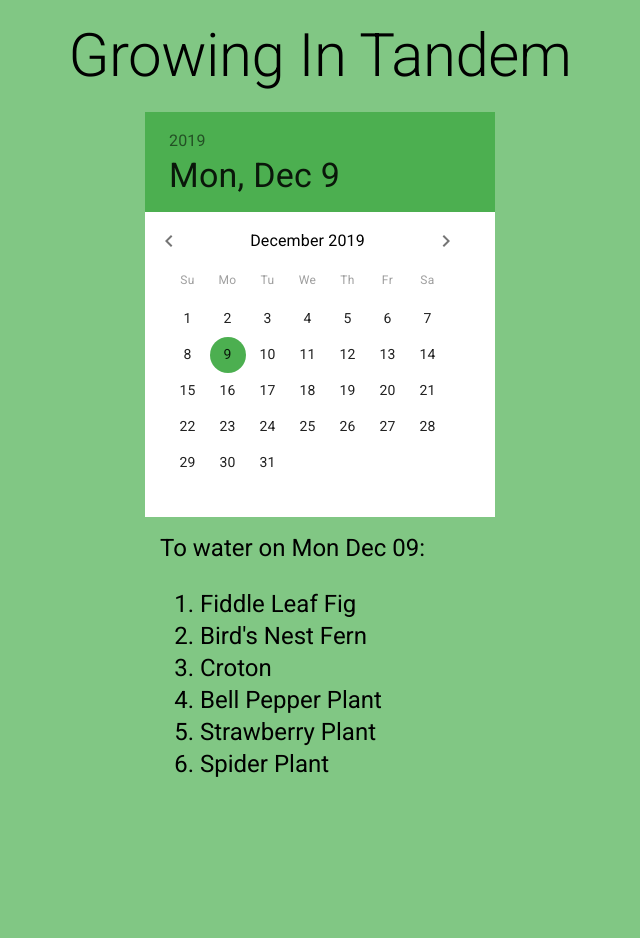
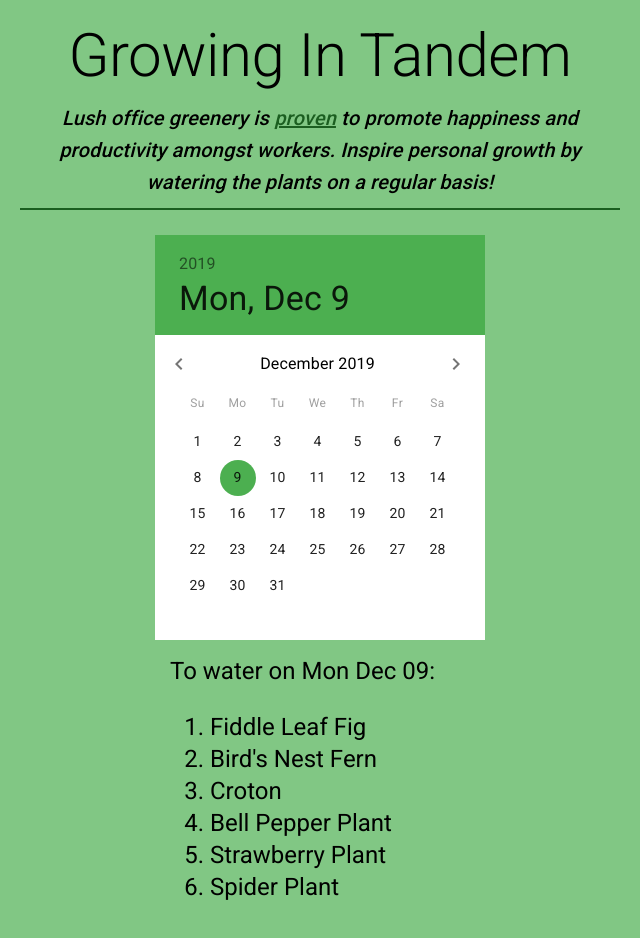
Before and after one commit to nickharrisdev/growing-in-tandem, a React (Create React App) app: page / in a window 1280 px wide. Shown: the top 938 px of the page, without its empty margins (320-960 px from the left). Before the commit the page ends 859 px from the top, so only its background shows below. Built offline with nearby package versions, Linux system fonts and the light colour scheme.

Commit message:
Tightening up styling

```diff
--- a/src/App.css
+++ b/src/App.css
@@ -11,8 +11,14 @@ body {
   margin: 20px 40px;
 }
 
-.title {
+.heading {
   text-align: center;
+}
+
+.sub-heading {
+  display: inline-block;
+  width: 50%;
+  padding: 10px;
 }
 
 .calendar-container {
@@ -22,20 +28,29 @@ body {
 }
 
 .date-picker-container {
-  padding: 20px;
-  width: 350px;
+  padding: 5px;
+  width: 330px;
   border-radius: 20px;
+}
+
+hr {
+  border: 0;
+  border-top: 2px solid #1b5e20;
 }
 
 .message {
   padding: 15px;
 }
 
-.plants-list {
-
-}
-
 @keyframes fadein {
   from { opacity: 0; }
   to   { opacity: 1; }
 }
+
+.study-link {
+  color:#1b5e20;
+}
+
+@media screen and (max-width: 800px) {
+  .sub-heading {width: 95%;}
+}
--- a/src/App.js
+++ b/src/App.js
@@ -20,7 +20,16 @@ function App() {
   return (
     <MuiPickersUtilsProvider utils={DateFnsUtils} borderRadius={50}>
       <div className="App">
-        <Typography variant="h2" component="h1" className="title">Growing In Tandem</Typography>
+        <div className="heading">
+          <Typography variant="h2" component="h1">Growing In Tandem</Typography>
+          <Typography variant="h6" component="h1" className="sub-heading">
+            <i>Lush office greenery is <a href="https://www.exeter.ac.uk/news/featurednews/title_409094_en.html" target="_blank" className="study-link">proven</a> to
+               promote happiness and productivity amongst workers. Inspire personal growth by watering
+               the plants on a regular basis!
+            </i>
+            <hr></hr>
+          </Typography>
+        </div>
         <div className="calendar-container">
           <Calendar theme={theme} />
         </div>
```
